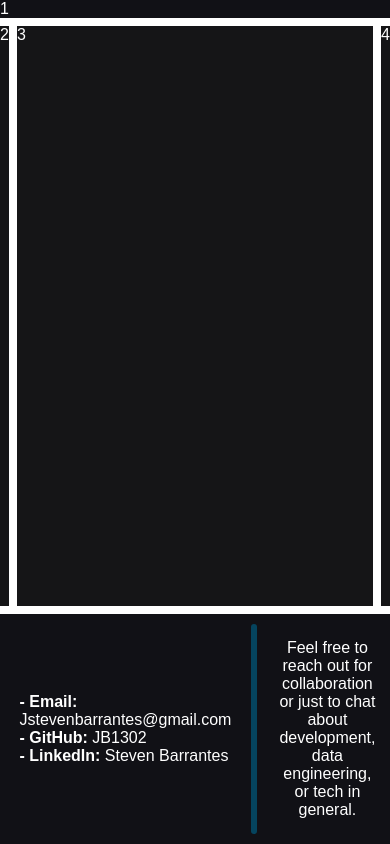
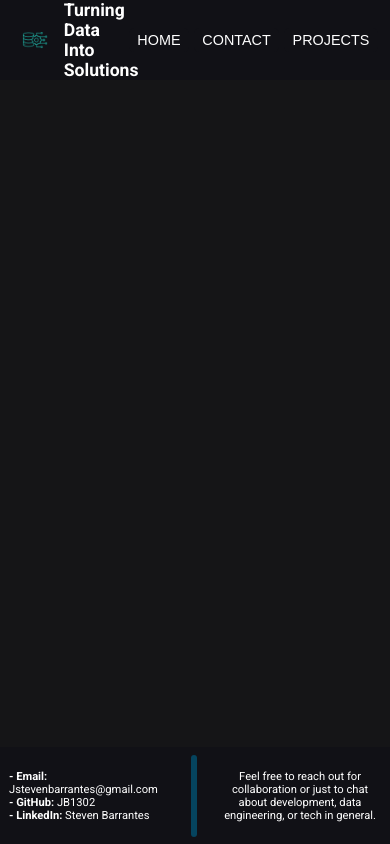
Before and after one commit to JB1302/Portfolio, a React (Create React App) app in the folder mi-portafolio/: page / in a window 390 px wide. Built offline with nearby package versions, Linux system fonts and the light colour scheme.

Commit message:
boilerplate done

```diff
--- a/mi-portafolio/public/index.html
+++ b/mi-portafolio/public/index.html
@@ -12,6 +12,7 @@
     />
     <link rel="apple-touch-icon" href="%PUBLIC_URL%/logo192.png" />
     <link rel="manifest" href="%PUBLIC_URL%/manifest.json" />
+    <link href="https://fonts.googleapis.com/css2?family=Roboto:wght@400;700&display=swap" rel="stylesheet">
   </head>
   <body>
     <div id="root">Si ves este mensaje, el archivo HTML está cargando correctamente.</div>
--- a/mi-portafolio/src/components/boilerplate.js
+++ b/mi-portafolio/src/components/boilerplate.js
@@ -5,10 +5,24 @@ function Boilerplate() {
   console.log('El componente Boilerplate se está ejecutando.'); // Mensaje de depuración
   return (
     <section className="boilerplate">
-      <div className="header">1</div>
-      <div className="leftSide">2</div>
-      <div className="main">3</div>
-      <div className="rightside">4</div>
+      <div className="header">
+        <div className="headerLeft">
+          <img src="/imagenes/data-engineer.png" alt="Data Engineer" />
+          <div className="tituloPagina">
+            <p><strong>Turning Data</strong></p>
+            <p><strong>Into Solutions</strong></p>
+          </div>
+        </div>
+        <div className="headerRight">
+           <button type="button" className="btn btn-primary">HOME</button>
+           <button type="button" className="btn btn-primary">CONTACT</button>
+           <button type="button" className="btn btn-primary">PROJECTS</button>
+        </div>
+
+      </div>
+      <div className="leftSide"></div>
+      <div className="main"></div>
+      <div className="rightside"></div>
 
       <div className="footer">
 
--- a/mi-portafolio/src/styles/Boilerplate.css
+++ b/mi-portafolio/src/styles/Boilerplate.css
@@ -8,18 +8,89 @@
     "footer footer footer" / auto 1fr auto;
   gap : 8px;
   min-height: 100vh;
+
+  background-color: #151517;
+  font-family: 'Roboto', sans-serif;
+  font-size: 1rem;
+  transition: all 0.3s ease;
+}
+
+.tituloPagina{
+  font-size: 1.1rem;
+}
+
+@media (max-width: 768px) {
+  .tituloPagina img {
+    padding: 0.4em 0.8em; /* Ajusta el espaciado interno */
+  }
 }
 
 .header{
   grid-area: header;
   background-color: #111116;
   color: white;
+
+  display: grid;
+  grid-template-columns: 1fr 1fr;
+  grid-template-rows: 1fr;
 }
 
-.leftSide{
-  background-color: #151517;
+.headerLeft {
+  display: flex;
+  justify-content: flex-start;
+  align-items: center;
+  gap: 2%;
+  margin-left: 1%;
+}
+
+.headerLeft img {
+  margin-left: 5%;
+  width: 10%; /* El ancho será el 50% del contenedor padre */
+  height: auto; /* Mantiene la proporción de la imagen */
+}
+
+
+
+@media (max-width: 768px) {
+  .headerLeft img {
+    width: 35%;
+    padding: 0.4em 0.8em; /* Ajusta el espaciado interno */
+  }
+}
+
+.headerRight {
+  display: flex;
+  justify-content: flex-end;
+  margin-right: 5%;
+  align-items: center;
+  gap: 2%;
+
+}
+
+
+.btn-primary {
+  font-size: 1.2rem; /* Tamaño predeterminado */
+  padding: 0.5em 1em;
+  background-color: #111116;
   color: white;
+  border: none;
+  border-radius: 5px;
+  width: auto;
+  text-align: center;
+}
 
+@media (max-width: 768px) {
+  .btn-primary {
+    font-size: 1rem; /* Reduce el tamaño en pantallas medianas */
+    padding: 0.4em 0.8em; /* Ajusta el espaciado interno */
+  }
+}
+
+@media (max-width: 480px) {
+  .btn-primary {
+    font-size: 0.9rem; /* Reduce aún más el tamaño en pantallas pequeñas */
+    padding: 0.3em 0.6em; /* Ajusta el espaciado interno */
+  }
 }
 
 .main{
@@ -29,11 +100,6 @@
 
 }
 
-.rightside{
-  background-color: #151517;
-  color: white;
-
-}
 
 .footer {
   background-color: #111116;
@@ -46,6 +112,13 @@
   padding-bottom: 25px;
   padding-left: 5%;
   padding-right: 5%;
+}
+
+@media (max-width: 768px) {
+  .footer {
+    font-size: 0.7rem; /* Reduce el tamaño en pantallas medianas */
+    padding: 2em 0.8em; /* Ajusta el espaciado interno */
+  }
 }
 
 
```
Also changed, not shown: mi-portafolio/public/imagenes/data-engineer.png (added).
